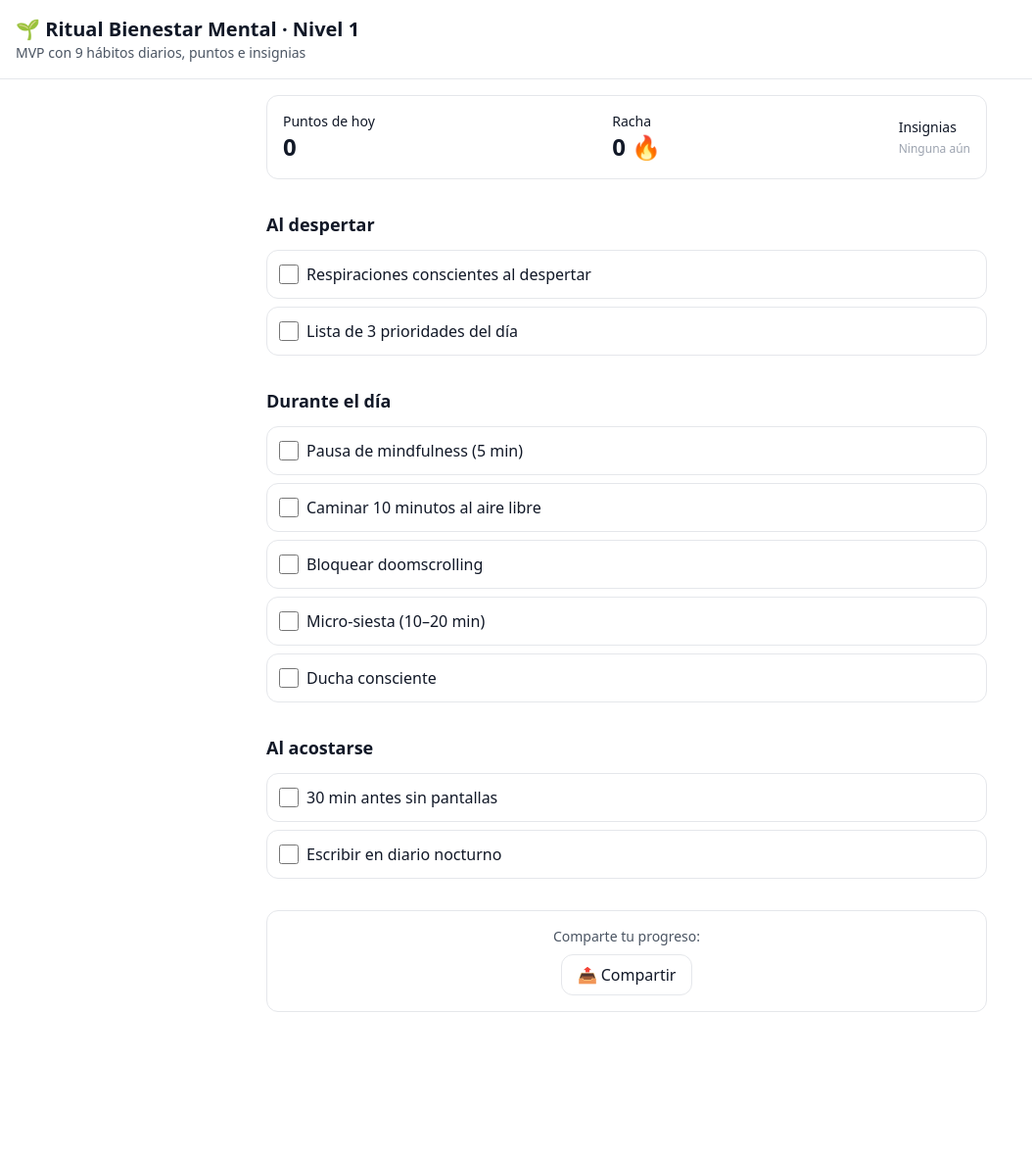
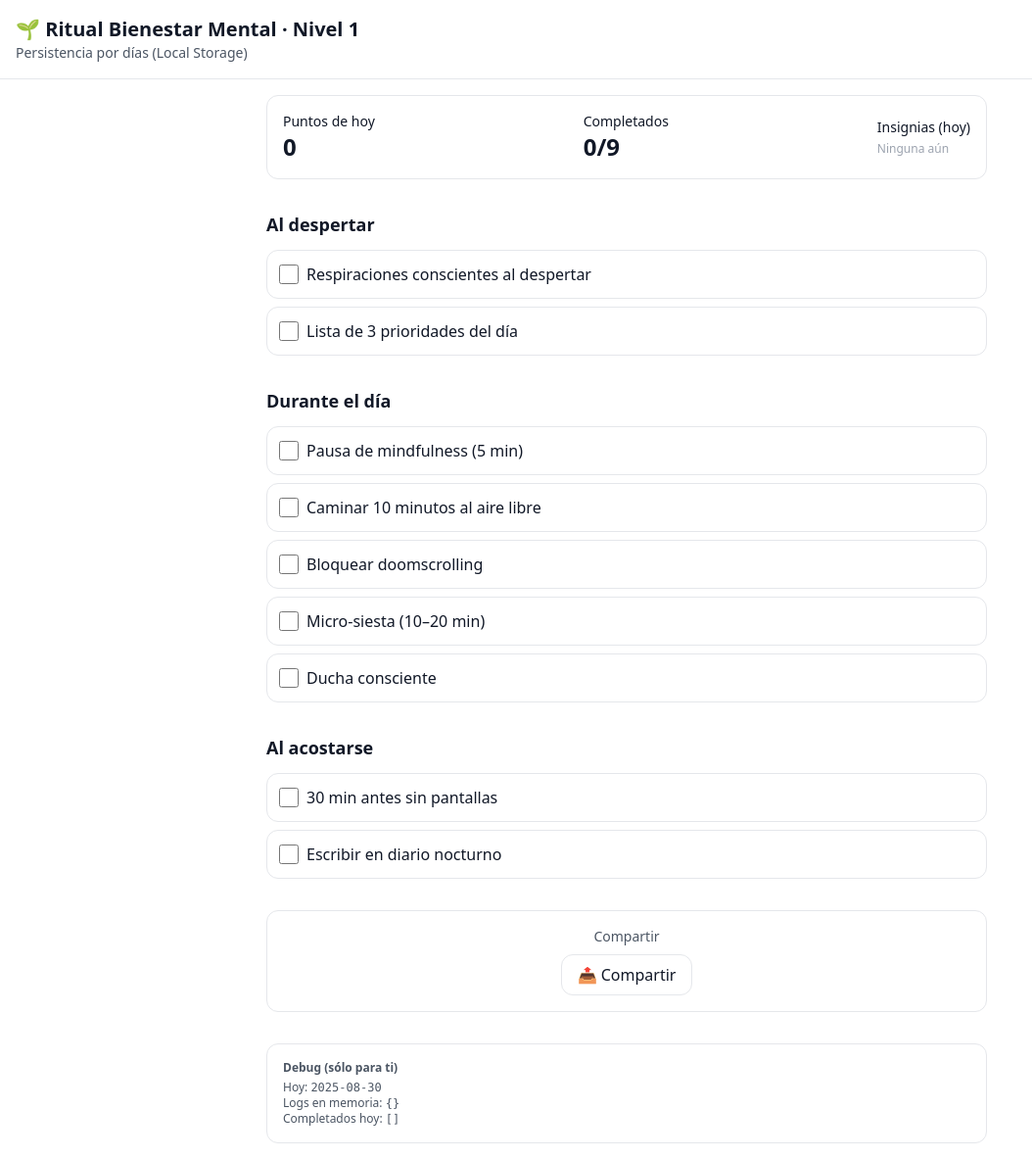
Before and after one commit to pedro-adasilva/ritual-app, a React (Vite) app: page / in a window 1280 px wide. Shown: the whole page at 98% size, without its empty margins (0-1054 px from the left). Before the commit the page ends 1049 px from the top, so only its background shows below. Built offline with nearby package versions, Linux system fonts and the light colour scheme.

Commit message:
Helpe y Hook añadidos

```diff
--- a/src/App.tsx
+++ b/src/App.tsx
@@ -1,5 +1,7 @@
 // src/App.tsx
-import { useState } from "react";
+import { useMemo } from "react";
+import { useLocalStorage } from "./hooks/useLocalStorage";
+import { todayKey } from "./utils/date";
 
 type Section = "Al despertar" | "Durante el día" | "Al acostarse";
 
@@ -23,63 +25,64 @@ const HABITS: Habit[] = [
 
 const SECTIONS: Section[] = ["Al despertar", "Durante el día", "Al acostarse"];
 
-type Progress = Record<string, boolean>;
+// Estructura guardada en localStorage:
+// { "YYYY-MM-DD": ["h1","h3", ...] }
+type Logs = Record<string, string[]>;
 
-export default function MentalHabitsMVP() {
-  const [progress, setProgress] = useState<Progress>({});
-  const [streak, setStreak] = useState<number>(0);
-  const [points, setPoints] = useState<number>(0);
-  const [badges, setBadges] = useState<string[]>([]);
+export default function App() {
+  const today = todayKey();
 
-  const toggleHabit = (id: string) => {
-    setProgress((prev) => {
-      const next: Progress = { ...prev, [id]: !prev[id] };
-      const completed = Object.values(next).filter(Boolean).length;
+  // Estado persistente en localStorage
+  const [logs, setLogs] = useLocalStorage<Logs>("logs", {});
 
-      // puntos
-      setPoints(completed * 10);
+  // Conjunto de hábitos completados HOY
+  const completedToday = useMemo(() => new Set(logs[today] || []), [logs, today]);
 
-      // racha (simplificada para MVP: si hoy >=6, cuenta como día “ok”)
-      setStreak((prevStreak) => (completed >= 6 ? Math.max(prevStreak, 1) : prevStreak));
+  // Puntos (10 por hábito) y contador
+  const pointsToday = completedToday.size * 10;
+  const completedCount = completedToday.size;
 
-      // insignias
-      checkBadges(next);
-      return next;
+  // Marcar / desmarcar un hábito
+  function toggleHabit(id: string) {
+    setLogs((prev) => {
+      const set = new Set(prev[today] || []);
+      set.has(id) ? set.delete(id) : set.add(id);
+      return { ...prev, [today]: Array.from(set) };
     });
-  };
+  }
 
-  const checkBadges = (done: Progress) => {
-    setBadges((prev) => {
-      const out = new Set(prev);
-      if (done["h1"]) out.add("Zen Starter");
-      if (done["h9"]) out.add("Escritor Constante");
-      if (done["h8"]) out.add("Sueño Limpio");
-      return Array.from(out);
-    });
-  };
+  // Insignias (solo como ejemplo visual para hoy)
+  const badgesToday = useMemo(() => {
+    const out: string[] = [];
+    if (completedToday.has("h1")) out.push("Zen Starter");
+    if (completedToday.has("h8")) out.push("Sueño Limpio");
+    if (completedToday.has("h9")) out.push("Escritor Constante");
+    return out;
+  }, [completedToday]);
 
   return (
     <div className="min-h-screen bg-white text-gray-900">
       <header className="sticky top-0 bg-white border-b p-4">
         <h1 className="text-xl font-bold">🌱 Ritual Bienestar Mental · Nivel 1</h1>
-        <p className="text-sm text-gray-600">MVP con 9 hábitos diarios, puntos e insignias</p>
+        <p className="text-sm text-gray-600">Persistencia por días (Local Storage)</p>
       </header>
 
       <main className="max-w-3xl mx-auto p-4 space-y-8">
+        {/* Resumen del día */}
         <div className="flex items-center justify-between p-4 rounded-xl border">
           <div>
             <p className="text-sm">Puntos de hoy</p>
-            <p className="text-2xl font-bold">{points}</p>
+            <p className="text-2xl font-bold">{pointsToday}</p>
           </div>
           <div>
-            <p className="text-sm">Racha</p>
-            <p className="text-2xl font-bold">{streak} 🔥</p>
+            <p className="text-sm">Completados</p>
+            <p className="text-2xl font-bold">{completedCount}/9</p>
           </div>
           <div>
-            <p className="text-sm">Insignias</p>
-            <div className="flex gap-2 mt-1">
-              {badges.length ? (
-                badges.map((b) => (
+            <p className="text-sm">Insignias (hoy)</p>
+            <div className="flex gap-2 mt-1 flex-wrap">
+              {badgesToday.length ? (
+                badgesToday.map((b) => (
                   <span key={b} className="px-2 py-1 rounded-full bg-green-100 text-xs">
                     {b}
                   </span>
@@ -91,6 +94,7 @@ export default function MentalHabitsMVP() {
           </div>
         </div>
 
+        {/* Listado por secciones */}
         {SECTIONS.map((sec) => (
           <div key={sec} className="space-y-3">
             <h2 className="text-lg font-semibold">{sec}</h2>
@@ -102,9 +106,10 @@ export default function MentalHabitsMVP() {
                 >
                   <input
                     type="checkbox"
-                    checked={!!progress[habit.id]}
+                    className="w-5 h-5"
+                    checked={completedToday.has(habit.id)}
                     onChange={() => toggleHabit(habit.id)}
-                    className="w-5 h-5"
+                    aria-label={habit.title}
                   />
                   <span>{habit.title}</span>
                 </label>
@@ -113,13 +118,13 @@ export default function MentalHabitsMVP() {
           </div>
         ))}
 
+        {/* Compartir */}
         <div className="p-4 rounded-xl border text-center">
-          <p className="text-sm text-gray-600">Comparte tu progreso:</p>
+          <p className="text-sm text-gray-600">Compartir</p>
           <button
             className="mt-2 px-4 py-2 rounded-xl border hover:bg-gray-50"
             onClick={() => {
-              const completed = Object.values(progress).filter(Boolean).length;
-              const msg = `Hoy completé ${completed}/9 hábitos 🌱, llevo ${streak} días de racha 🔥.`;
+              const msg = `Hoy completé ${completedCount}/9 hábitos 🌱 (${pointsToday}/90 pts).`;
               if (navigator.share) navigator.share({ text: msg });
               else {
                 navigator.clipboard.writeText(msg);
@@ -130,6 +135,14 @@ export default function MentalHabitsMVP() {
             📤 Compartir
           </button>
         </div>
+
+        {/* (Opcional) Panel de depuración para ver lo guardado */}
+        <div className="p-4 rounded-xl border mt-2 text-xs text-gray-600">
+          <div className="font-semibold mb-1">Debug (sólo para ti)</div>
+          <div>Hoy: <code>{today}</code></div>
+          <div>Logs en memoria: <code>{JSON.stringify(logs)}</code></div>
+          <div>Completados hoy: <code>{JSON.stringify(Array.from(completedToday))}</code></div>
+        </div>
       </main>
     </div>
   );
--- /dev/null
+++ b/src/hooks/useLocalStorage.ts
@@ -0,0 +1,20 @@
+import { useEffect, useState } from "react";
+
+export function useLocalStorage<T>(key: string, initial: T) {
+  const [value, setValue] = useState<T>(() => {
+    try {
+      const raw = localStorage.getItem(key);
+      return raw ? (JSON.parse(raw) as T) : initial;
+    } catch {
+      return initial;
+    }
+  });
+
+  useEffect(() => {
+    try {
+      localStorage.setItem(key, JSON.stringify(value));
+    } catch {}
+  }, [key, value]);
+
+  return [value, setValue] as const;
+}
--- /dev/null
+++ b/src/utils/date.ts
@@ -0,0 +1,13 @@
+// src/utils/date.ts
+function pad(n: number) {
+    return n < 10 ? `0${n}` : String(n);
+  }
+
+  // Fecha local en formato YYYY-MM-DD
+  export function todayKey(): string {
+    const d = new Date(); // hora local
+    const y = d.getFullYear();
+    const m = pad(d.getMonth() + 1);
+    const day = pad(d.getDate());
+    return `${y}-${m}-${day}`;
+  }
```
Also changed, not shown: 1 other file (tests, documents, lock files or other folders).
